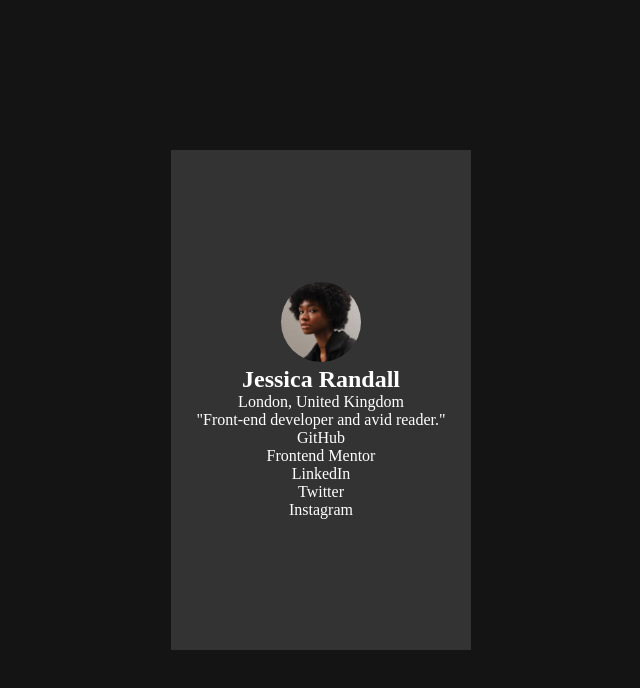
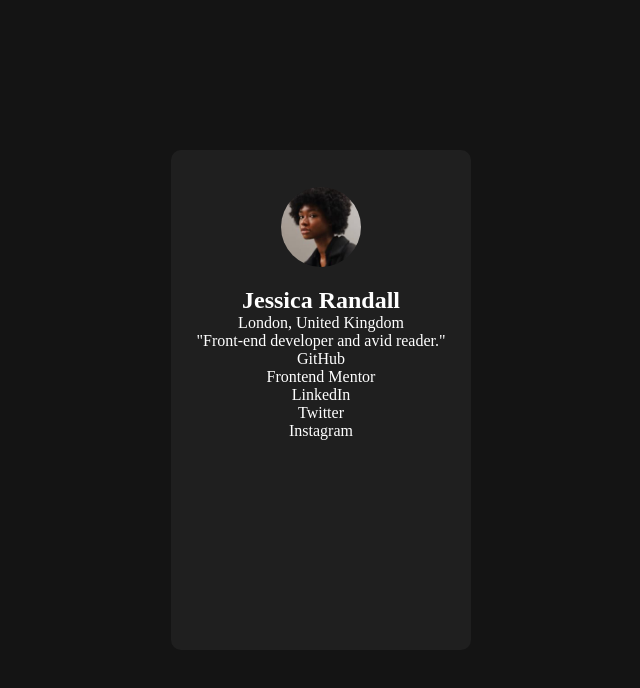
Before and after one commit to darionmc56/social-links-profile, a plain HTML site: page index.html in a window 1280 px wide. Shown: the whole page, without its empty margins (319-959 px from the left). Drawn offline with Linux system fonts and the light colour scheme.

Commit message:
adjust layout, fix container color

```diff
--- a/style.css
+++ b/style.css
@@ -4,8 +4,8 @@
   margin: 0;
 }
 
-body{
-    background-color: hsl(0, 0%, 8%);
+body {
+  background-color: hsl(0, 0%, 8%);
 }
 
 main {
@@ -20,19 +20,25 @@ main {
   justify-content: center;
   align-items: center;
 
-  background-color: hsl(0, 0%, 20%);
+  background-color: hsl(0, 0%, 12%);
   color: #fff;
   width: 300px;
   height: 500px;
+  border-radius: 10px;
 }
 
 .content {
   display: flex;
-  justify-content: center;
+  justify-content: flex-start;
   align-items: center;
   flex-direction: column;
   width: 100%;
   height: 100%;
+}
+
+.content .content-img {
+  margin-top: 2.3rem;
+  margin-bottom: 1rem;
 }
 
 .content .content-img img {
@@ -40,3 +46,7 @@ main {
   height: 80px;
   border-radius: 50%;
 }
+
+.content .content-name{
+
+}
```
